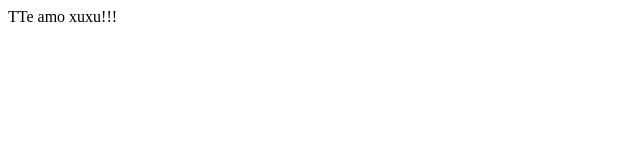
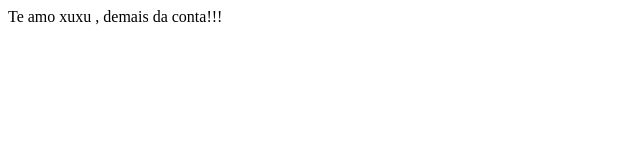
Before and after one commit to wanderllich-gfk/ideia-unica, a Next.js app: page / in a window 1280 px wide. Shown: the top 160 px of the page, without its empty margins (0-640 px from the left). Built offline with nearby package versions, Linux system fonts and the light colour scheme.

Commit message:
teste te amo 2

```diff
--- a/pages/index.js
+++ b/pages/index.js
@@ -1,5 +1,5 @@
 function Home(){
-    return <div>TTe amo xuxu!!!</div>
+    return <div>Te amo xuxu , demais da conta!!!</div>
 
 }
 
```
